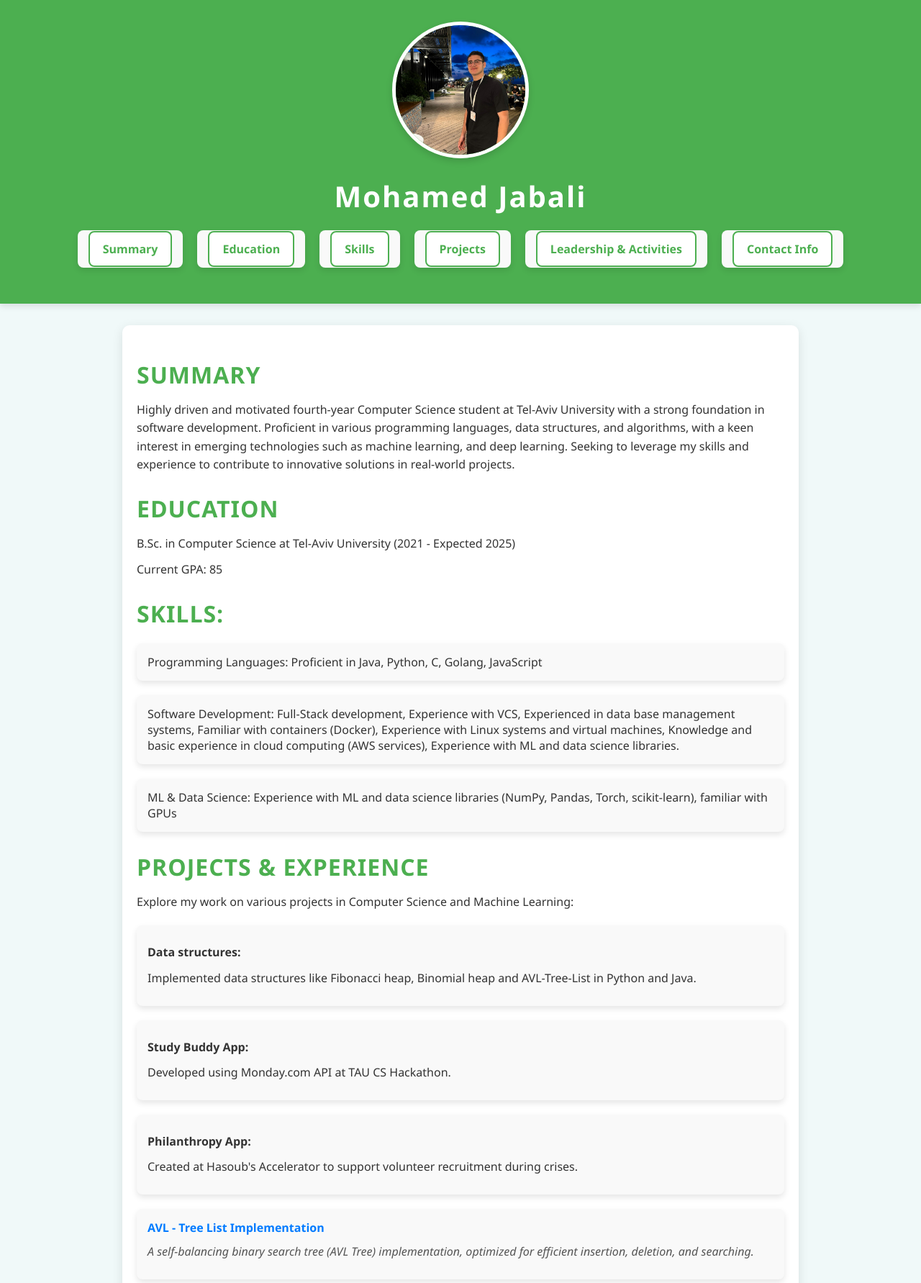
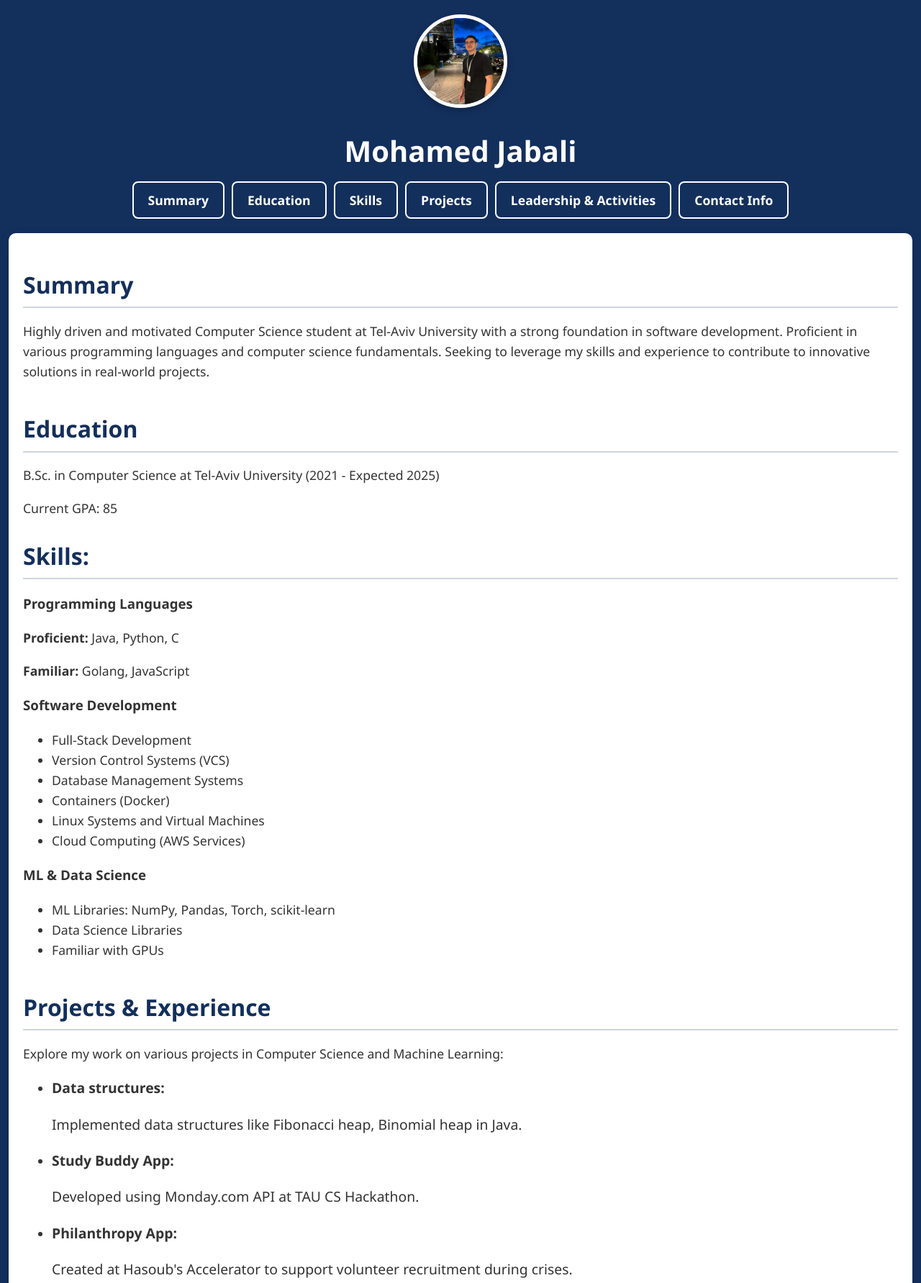
Before and after one commit to Mohamedkj18/MohamedJabali, a plain HTML site: page index.html in a window 1280 px wide. Shown: the top 1783 px of the page at 72% size. Drawn offline with Linux system fonts and the light colour scheme.

Commit message:
updated design

```diff
--- a/index.html
+++ b/index.html
@@ -28,7 +28,7 @@
             <section id="summary">
                 <h2>Summary</h2>
                 <p>
-                    Highly driven and motivated fourth-year Computer Science student at Tel-Aviv University with a strong foundation in software development. Proficient in various programming languages, data structures, and algorithms, with a keen interest in emerging technologies such as machine learning, and deep learning. Seeking to leverage my skills and experience to contribute to innovative solutions in real-world projects.
+                    Highly driven and motivated Computer Science student at Tel-Aviv University with a strong foundation in software development. Proficient in various programming languages and computer science fundamentals. Seeking to leverage my skills and experience to contribute to innovative solutions in real-world projects.
                 </p>
             </section>
 
@@ -38,11 +38,33 @@
                 <p>B.Sc. in Computer Science at Tel-Aviv University (2021 - Expected 2025)</p>
                 <p>Current GPA: 85</p>
                 <h2>Skills:</h2>
-                <ul>
-                    <li>Programming Languages: Proficient in Java, Python, C, Golang, JavaScript</li>
-                    <li>Software Development: Full-Stack development, Experience with VCS, Experienced in data base management systems, Familiar with containers (Docker), Experience with Linux systems and virtual machines, Knowledge and basic experience in cloud computing (AWS services), Experience with ML and data science libraries.</li>
-                    <li>ML & Data Science: Experience with ML and data science libraries (NumPy, Pandas, Torch, scikit-learn), familiar with GPUs</li>
-                </ul>
+                <div class="skills-container">
+                    <div class="skill-category">
+                        <h3><i class="fas fa-code"></i> Programming Languages</h3>
+                        <p><strong>Proficient:</strong> Java, Python, C</p>
+                        <p><strong>Familiar:</strong> Golang, JavaScript</p>
+                    </div>
+                    <div class="skill-category">
+                        <h3><i class="fas fa-laptop-code"></i> Software Development</h3>
+                        <ul>
+                            <li>Full-Stack Development</li>
+                            <li>Version Control Systems (VCS)</li>
+                            <li>Database Management Systems</li>
+                            <li>Containers (Docker)</li>
+                            <li>Linux Systems and Virtual Machines</li>
+                            <li>Cloud Computing (AWS Services)</li>
+                        </ul>
+                    </div>
+                    <div class="skill-category">
+                        <h3><i class="fas fa-brain"></i> ML & Data Science</h3>
+                        <ul>
+                            <li>ML Libraries: NumPy, Pandas, Torch, scikit-learn</li>
+                            <li>Data Science Libraries</li>
+                            <li>Familiar with GPUs</li>
+                        </ul>
+                    </div>
+                </div>
+
             </section>
 
             <!-- Projects Section -->
@@ -51,7 +73,7 @@
                 <p>Explore my work on various projects in Computer Science and Machine Learning:</p>
                 <ul>
                     <li><p><strong>Data structures:</strong></p>
-                        <p> Implemented data structures like Fibonacci heap, Binomial heap and AVL-Tree-List in Python and Java.</p></li>
+                        <p> Implemented data structures like Fibonacci heap, Binomial heap in Java.</p></li>
                     <li> <p><strong>Study Buddy App:</strong></p>
                        <p>Developed using Monday.com API at TAU CS Hackathon.</p></li>
                     <li><p><strong>Philanthropy App:</strong></p>
@@ -98,9 +120,14 @@
             <section id="activities">
                 <h2>Leadership & Extracurricular Activities</h2>
                 <ul>
-                    <li>Mashatzem & Lead Graduate</li>
-                    <li>Founder of Shafaq Association</li>
+                    <li>Mashatzem (מדריך של"ח צעיר) Graduate</li>
+                    <li>Graduated LEAD - The organization for leadership development in Israel </li>
+                    <li>Founder of Shafaq Association - Twards a society without bullying</li>
                     <li>Awarded Outstanding District Activist in 2020</li>
+                    <li>Participated in the "MUN" program</li>
+                    <li>Mentor at Walking Together program at Tel Aviv Universitys</li>
+                    <li>Selected to be the Vice prisedent of The national Amal student council</li>
+
                 </ul>
             </section>
         </main>
--- a/style.css
+++ b/style.css
@@ -1,135 +1,133 @@
+/* General Body Styling */
 body {
     font-family: 'Segoe UI', Tahoma, Geneva, Verdana, sans-serif;
     margin: 0;
     padding: 0;
-    background-color: #f0f9f9; /* Soft light background */
-    color: #333;
-    transition: background-color 0.3s ease;
+    background-color: #132f5c; /* Dark background */
+    color: white;
+    line-height: 1.6;
 }
 
+/* Header Section */
 header {
-    background-color: #4CAF50;
-    color: white;
-    padding: 30px;
     text-align: center;
-    box-shadow: 0 4px 8px rgba(0, 0, 0, 0.1);
-}
-
-header h1 {
-    margin: 0;
-    font-size: 2.5em;
-    font-weight: bold;
-    letter-spacing: 2px;
+    margin: 20px 0;
 }
 
 .profile-pic {
-    width: 180px;
-    height: 180px;
+    width: 120px;
+    height: 120px;
     border-radius: 50%;
     object-fit: cover;
-    margin-bottom: 20px;
-    border: 5px solid #fff; /* Add border around the picture */
-    box-shadow: 0 4px 10px rgba(0, 0, 0, 0.15); /* Soft shadow */
+    border: 5px solid white;
+    box-shadow: 0 4px 10px rgba(0, 0, 0, 0.2);
+    margin-bottom: 10px;
 }
 
+h1 {
+    font-size: 2.5em;
+    font-weight: bold;
+    margin: 10px 0;
+}
+
+/* Navigation Menu */
 nav ul {
     list-style-type: none;
     padding: 0;
     margin: 0;
     display: flex;
-    justify-content: center;
-    gap: 20px;
+    flex-wrap: wrap; /* Allow items to wrap on smaller screens */
+    justify-content: center; /* Center the items */
+    gap: 10px; /* Reduce spacing between items */
 }
 
 nav ul li {
-    display: inline;
+    display: flex;
+    justify-content: center;
 }
 
-nav a {
+nav ul li a {
     text-decoration: none;
-    color: #4CAF50;
+    color: white;
     font-weight: bold;
-    padding: 12px 18px;
+    padding: 10px 20px; /* Slightly larger padding */
+    border: 2px solid white; /* White border for contrast */
     border-radius: 8px;
-    background-color: white;
-    border: 2px solid #4CAF50;
     transition: all 0.3s ease;
+    background-color: transparent; /* No background */
+    white-space: nowrap; /* Prevent text from breaking */
 }
 
-nav a:hover {
-    background-color: #66BB6A;
-    color: white;
-    transform: translateY(-5px); /* Lift the button on hover */
-    box-shadow: 0 6px 15px rgba(0, 0, 0, 0.2); /* Subtle shadow on hover */
+nav ul li a:hover {
+    background-color: rgba(255, 255, 255, 0.2); /* Light transparent hover effect */
+    transform: translateY(-5px);
+    box-shadow: 0 6px 15px rgba(0, 0, 0, 0.2);
 }
 
+/* Main Content Sections */
 main {
-    max-width: 900px;
-    margin: 30px auto;
+    max-width: 98%; /* Take up 90% of the screen width */
+    width: 95%; /* Limit the maximum width for readability */
+    margin: 20px auto;
     padding: 20px;
+    background-color: white; /* Keep the white background */
+    color: #333; /* Text color for better readability */
     border-radius: 10px;
-    background-color: white;
     box-shadow: 0 4px 15px rgba(0, 0, 0, 0.1);
 }
 
-h2 {
-    color: #4CAF50;
-    font-size: 2em;
-    margin-bottom: 15px;
-    text-transform: uppercase;
-    letter-spacing: 1px;
-    animation: fadeIn 1s ease-out;
+section {
+    margin-bottom: 40px;
 }
 
-ul {
-    list-style-type: none;
-    padding: 0;
+h2 {
+    font-size: 2em;
+    color: #132f5c; /* Section title color */
+    margin-bottom: 15px;
+    border-bottom: 2px solid rgba(19, 47, 92, 0.2); /* Subtle underline effect */
+    padding-bottom: 5px;
 }
 
-li {
-    margin: 20px 0;
-    padding: 15px;
-    background-color: #f9f9f9;
-    border-radius: 8px;
-    box-shadow: 0 4px 8px rgba(0, 0, 0, 0.1);
-    transition: background-color 0.3s ease, transform 0.3s ease;
+p, li {
+    font-size: 1.1em;
 }
 
-li:hover {
-    background-color: #f1f1f1;
-    transform: scale(1.05);
+/* Project Links */
+.link-description {
+    font-style: italic;
+    color: #666;
 }
 
 a {
     text-decoration: none;
-    color: #007BFF;
-    font-weight: bold;
+    color: #007BFF; /* Bright contrasting link color */
     transition: color 0.3s ease;
 }
 
 a:hover {
-    color: #ff6f61; /* Fun color change */
+    color: #0056b3; /* Slightly darker hover color */
     text-decoration: underline;
 }
 
-p {
-    font-size: 16px;
-    line-height: 1.6;
-    margin: 10px 0;
+/* Footer Section */
+footer {
+    text-align: center;
+    background-color: #132f5c; /* Same color as the header */
+    padding: 20px;
+    margin-top: 30px;
+    color: white; /* Default white text */
 }
 
-.link-description {
-    font-style: italic;
-    color: #555;
+footer h2 {
+    color: white; /* Ensure "Contact Info" is white */
+    font-weight: bold;
+    margin-bottom: 10px;
 }
 
-footer {
-    text-align: center;
-    padding: 15px;
-    background-color: #4CAF50;
-    color: white;
-    margin-top: 30px;
-    font-size: 0.9em;
+footer address {
+    font-style: normal;
+    color: white; /* White text for address content */
+    margin: 0;
 }
 
 footer a {
@@ -139,16 +137,22 @@ footer a {
 }
 
 footer a:hover {
-    text-decoration: underline;
+    text-decoration: underline; /* Subtle hover effect */
 }
 
-@keyframes fadeIn {
-    from {
-        opacity: 0;
-        transform: translateY(20px);
+/* Media Query for Smaller Screens */
+@media (max-width: 768px) {
+    nav ul {
+        gap: 5px; /* Reduce spacing further on smaller screens */
     }
-    to {
-        opacity: 1;
-        transform: translateY(0);
+
+    nav ul li a {
+        font-size: 0.9em; /* Reduce font size for smaller screens */
+        padding: 8px 12px; /* Smaller padding */
+    }
+
+    main {
+        max-width: 95%; /* Expand main content slightly on smaller screens */
+        padding: 15px; /* Reduce padding for better fit */
     }
 }
```
